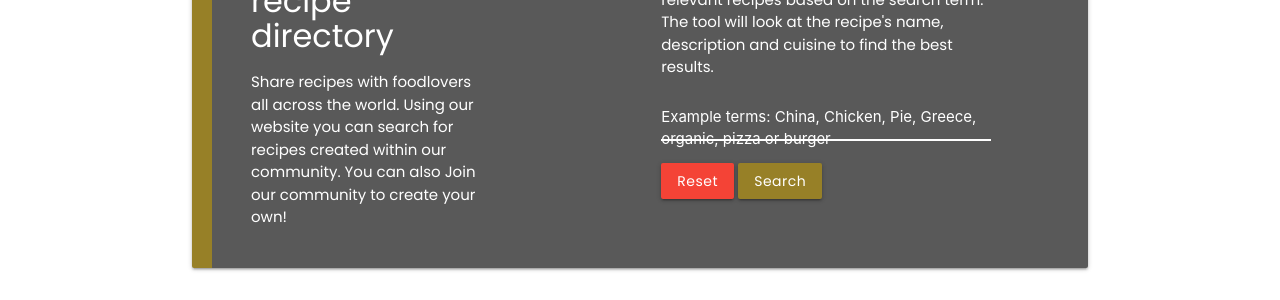
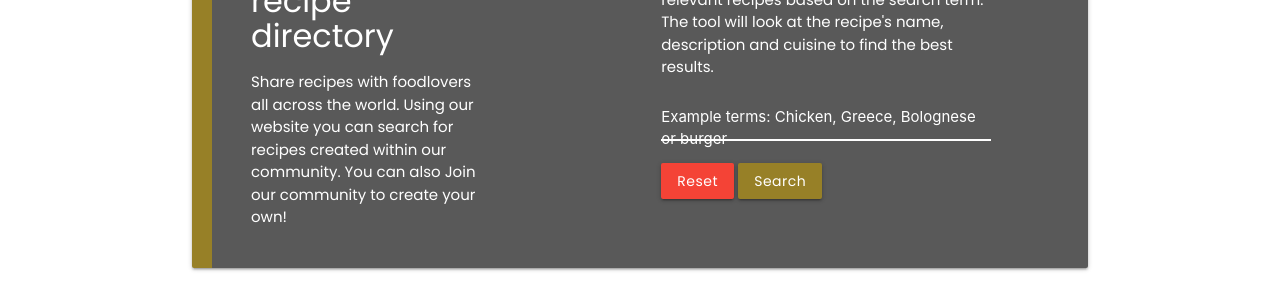
Before and after one commit to Code-Institute-Submissions/data-centric-dev-milestone, a Flask app: page /search in a window 1280 px wide. Shown: the part 297-597 px from the top of the page. Run offline with Flask 2, Linux system fonts and the light colour scheme; data that the repository does not hold is empty; some libraries are stand-ins or nearby versions; some web fonts are replaced.

Commit message:
ReadMe creation

```diff
--- a/templates/community_recipes.html
+++ b/templates/community_recipes.html
@@ -41,7 +41,7 @@
             <form action="{{ url_for('search') }}" method="POST" class="search-form">
                 <div class="input-field">
                     <input type="text" name="query" id="query" minlength="2" maxlength="30" class="validate" required>
-                    <label for="query">Example terms: China, Chicken, Pie, Greece, organic, pizza or burger </label>
+                    <label for="query">Example terms: Chicken, Greece, Bolognese or burger </label>
                 </div>
                     <a href="{{ url_for('community_recipes') }}" class="red btn text-shadow">Reset</a>
                     <button type="submit" class="btn">Search</button>
```
Also changed, not shown: README.md (added), 1 other file.
